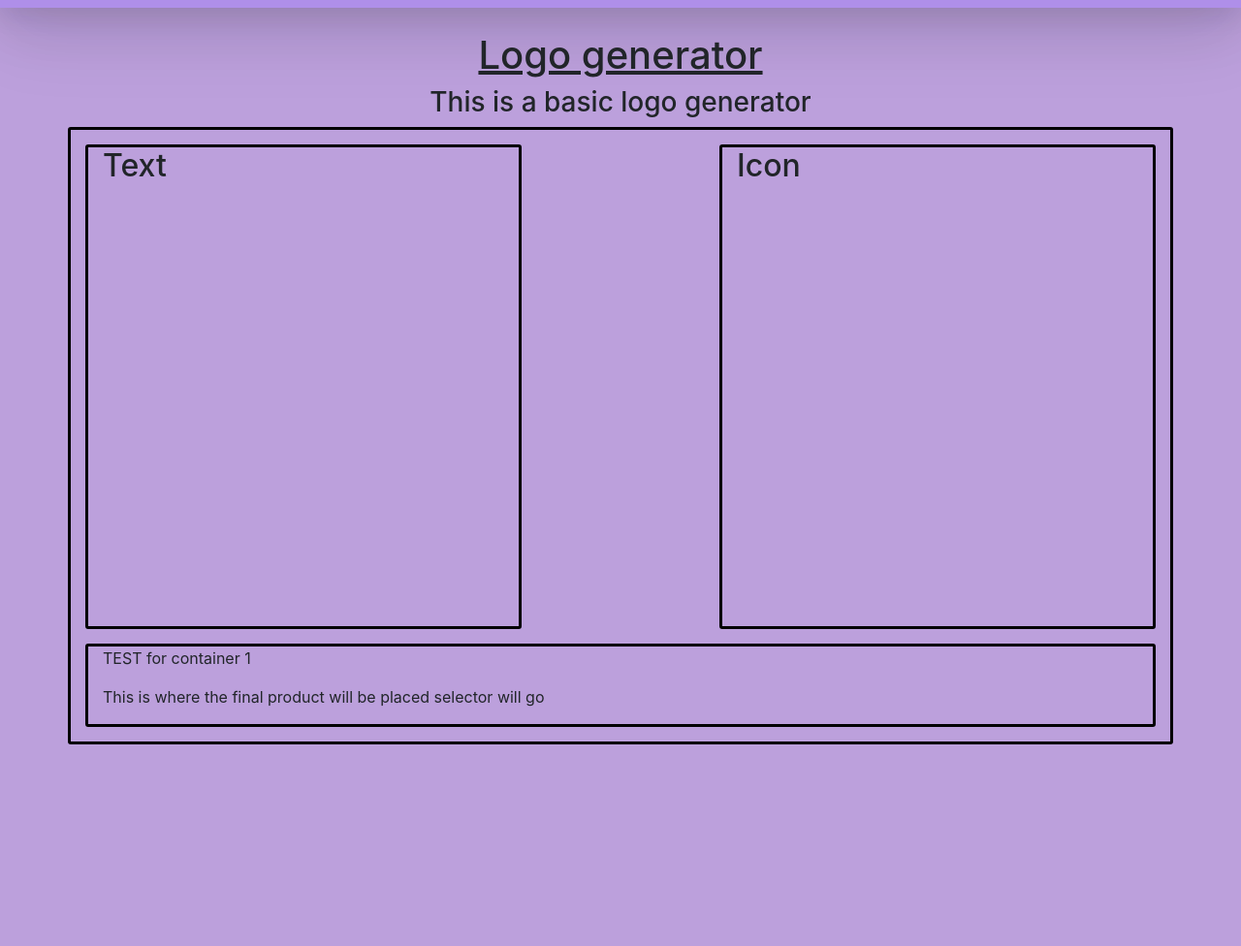
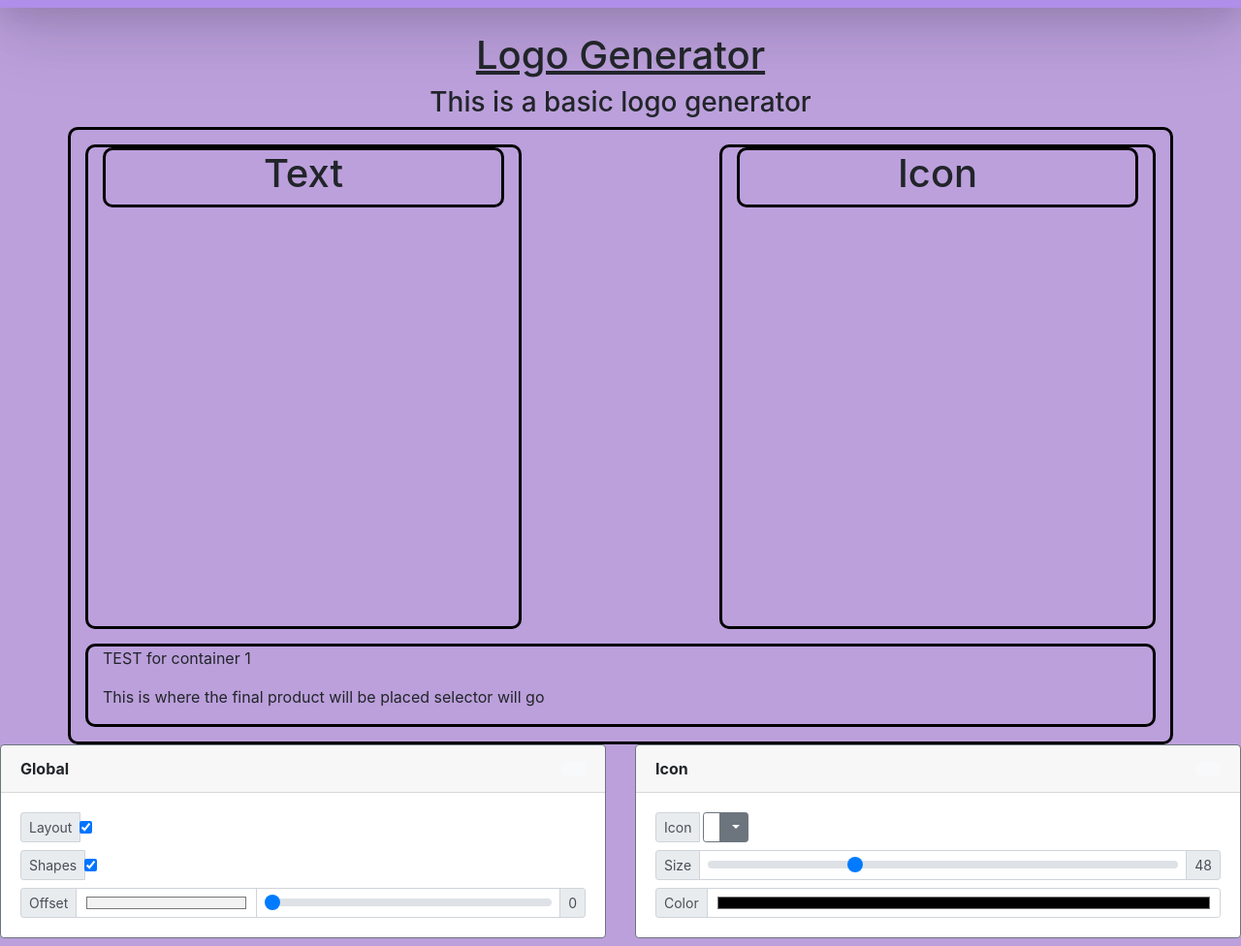
Before and after one commit to ArdentShadow/logo-generator, a plain HTML site: page index.html in a window 1280 px wide. Shown: the part 54-1030 px from the top of the page at 97% size. Before the commit the page ends 822 px from the top, so only its background shows below. Drawn offline with nearby package versions, Linux system fonts and the light colour scheme.

Commit message:
Modified the style to not look bad, no working javascript in this commit D:

```diff
--- a/index.html
+++ b/index.html
@@ -24,7 +24,7 @@
     <!-- END OF NAVBAR-->
 
 <div id="titler">
-<h1><center><u>Logo generator</u></center></h1>
+<h1><center><u>Logo Generator</u></center></h1>
 <h3><center>This is a basic logo generator</center></h3>
 </div>
 
@@ -32,12 +32,15 @@
 
 <div class="container" id="ctbig">
     <div class="container" id="ctleft">
-        <h2>Text</h2>
-
+        <div class="container" id="topsm">
+        <h1><center>Text</center></h1>
+    </div>
     </div>
 
     <div class="container" id="ctright">
-        <h2>Icon</h2>
+        <div class="container" id="topsm">
+        <h1><center>Icon</center></h1>
+        </div>
     </div>
 
     <div class="container" id="finalProduct">
@@ -57,3 +60,110 @@
     <script src="index.js"></script>
 </body>
 </html>
+
+
+
+
+
+
+
+<!-- borrowed code-->
+
+
+<div class="row mb-2">
+    <div class="col-md-6 mb-2 mb-md-0">
+      <div class="card border-secondary">
+        <div class="card-header d-flex align-items-center">
+          <span class="flex-grow-1 font-weight-bold">Global</span>
+          <button class="btn btn-light btn-xs" type="button" data-toggle="collapse" data-target="#global-fieldset"
+            aria-expanded="true" aria-controls="global-fieldset"><i class="fas fa-chevron-up" aria-hidden="true"></i></button>
+        </div>
+        <div class="card-body text-secondary collapsible collapse show" id="global-fieldset">
+          <div class="input-group input-group-sm mb-2">
+            <div class="input-group-prepend">
+              <span class="input-group-text" id="basic-addon1">Layout</span>
+            </div>
+            <input type="checkbox" checked data-toggle="toggle" data-on="Horizontal"
+              data-off="Vertical" data-onstyle="outline-dark" data-offstyle="outline-secondary" data-size="sm"
+              data-param="layout" data-component="global" id="layout-toggle">
+          </div>
+          <div class="input-group input-group-sm mb-2">
+            <div class="input-group-prepend">
+              <span class="input-group-text" id="basic-addon1">Shapes</span>
+            </div>
+            <input type="checkbox" checked data-toggle="toggle" data-on="On" data-off="Off"
+              data-onstyle="outline-dark" data-offstyle="outline-secondary" data-size="sm" data-param="shapes"
+              data-component="global" id="shapes-toggle">
+          </div>
+          <div class="input-group input-group-sm">
+            <div class="input-group-prepend">
+              <span class="input-group-text" id="basic-addon1">Offset</span>
+            </div>
+            <input type="color" id="offset-clr" value="#f2f2f2" class="form-control" aria-label="color"
+              aria-describedby="basic-addon1" data-param="offsetColor" data-component="global"/>
+            <input type="range" class="form-control custom-range w-25" data-param="offsetSize"
+              data-component="global" value="0" min="0" max="10" step=".5" id="offset_size-rng" />
+            <div class="input-group-append" data-display="value">
+              <span class="input-group-text" id="offset_size-value">0</span>
+            </div>
+          </div>
+        </div>
+      </div>
+    </div>
+
+    <div class="col-md-6">
+      <div class="card border-secondary">
+        <div class="card-header d-flex align-items-center">
+          <span class="flex-grow-1 font-weight-bold">Icon</span>
+          <button class="btn btn-light btn-xs" type="button" data-toggle="collapse" data-target="#icon-fieldset"
+            aria-expanded="true" aria-controls="icon-fieldset"><i class="fas fa-chevron-up" aria-hidden="true"></i></button>
+        </div>
+        <div class="card-body text-secondary collapsible collapse show" id="icon-fieldset">
+
+
+
+          <div class="input-group input-group-sm mb-2">
+            <div class="input-group-prepend">
+              <span class="input-group-text" id="basic-addon1">Icon</span>
+            </div>
+            <div class="input-group-apppend ml-1">
+              <div class="btn-group d-flex btn-group-sm">
+                <button id="icp-component" type="button"
+                  class="btn btn-outline-secondary iconpicker-component w-100">
+                  <i class="fa fa-fw fa-heart" aria-hidden="true"></i>
+                </button>
+                <button id="icp" type="button" class="btn btn-secondary dropdown-toggle" data-selected="fa-car"
+                  data-toggle="dropdown">
+                  <span class="caret"></span>
+                  <span class="sr-only">Toggle Dropdown</span>
+                </button>
+                <div class="dropdown-menu"></div>
+              </div>
+            </div>
+          </div>
+
+
+
+
+
+          <div class="input-group input-group-sm mb-2">
+            <div class="input-group-prepend">
+              <span class="input-group-text" id="basic-addon1">Size</span>
+            </div>
+            <input type="range" class="form-control custom-range" value="48" min="25" max="100" step="1"
+              id="icon-sz" data-param="fontSize" data-component="icon" />
+            <div class="input-group-append" data-display="value">
+              <span class="input-group-text" id="icon_size-value">48</span>
+            </div>
+          </div>
+          <div class="input-group input-group-sm">
+            <div class="input-group-prepend">
+              <span class="input-group-text" id="basic-addon1">Color</span>
+            </div>
+            <input type="color" id="icon-clr" class="form-control" aria-label="color"
+              aria-describedby="basic-addon1" data-param="color" data-component="icon" />
+          </div>
+        </div>
+      </div>
+    </div>
+  </div>
--- a/style.css
+++ b/style.css
@@ -9,7 +9,7 @@ body {
 }
 
 .container {
-    border-radius: 3px;
+    border-radius: 10px;
     border: 3px solid black;
 }
 
```
Also changed, not shown: package-lock.json (added), 1 other file.
